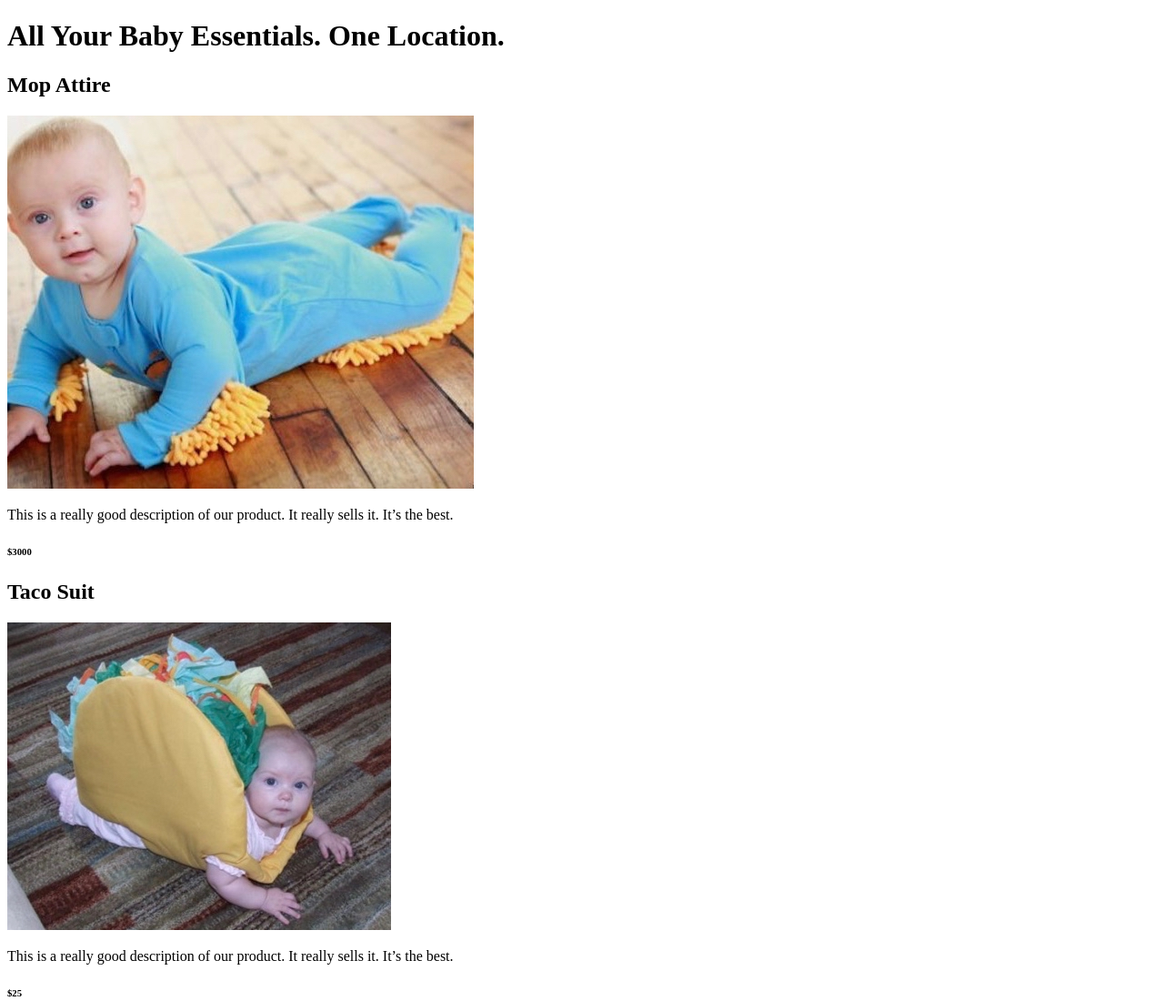
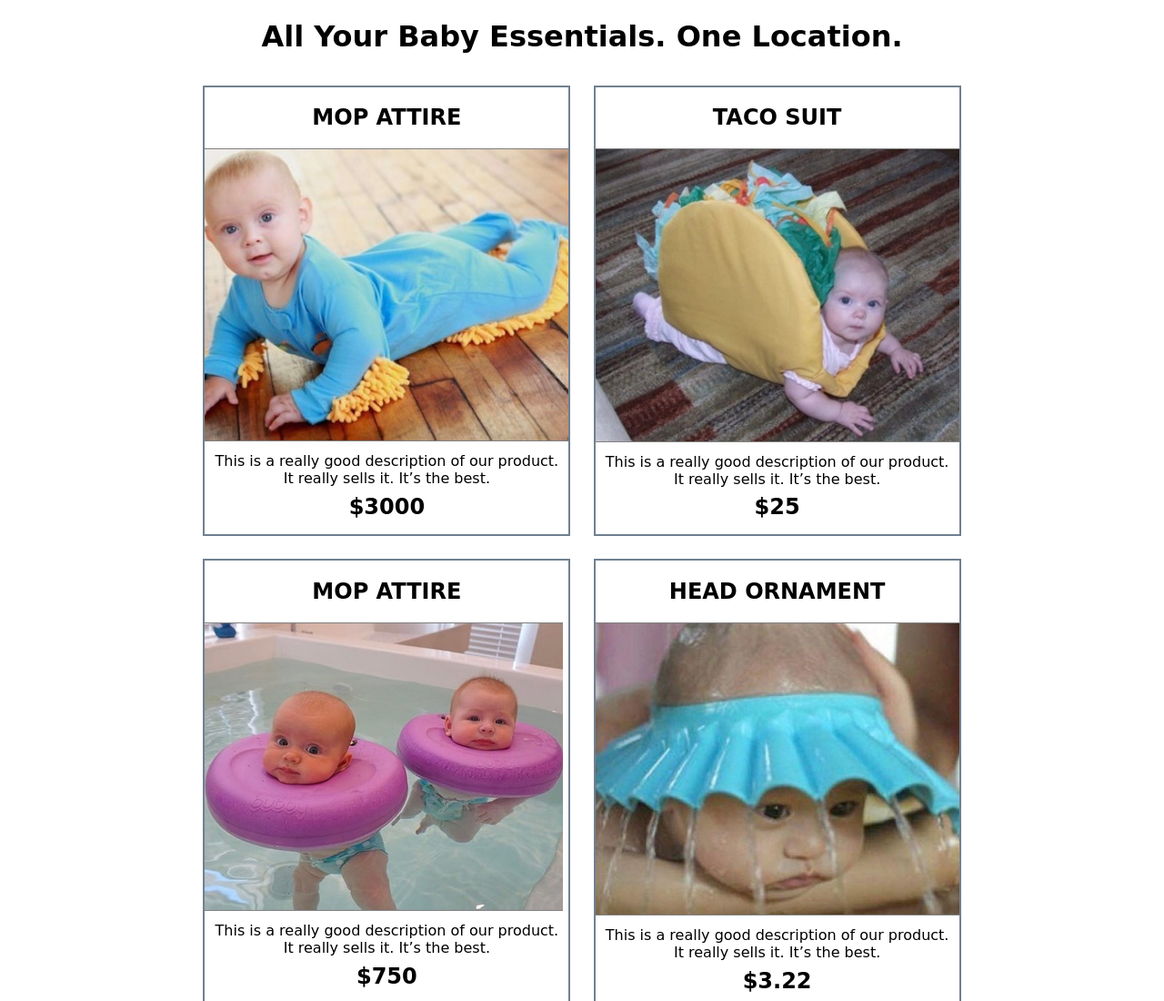
Before and after one commit to waamber/css102-e6, a plain HTML site: page index.html in a window 1280 px wide. Shown: the top 1100 px of the page at 91% size. Drawn offline with Linux system fonts and the light colour scheme.

Commit message:
caught up

```diff
--- a/index.html
+++ b/index.html
@@ -3,6 +3,8 @@
   <head>
     <meta charset="utf-8">
     <title>Baby Essentials</title>
+    <link href="https://fonts.googleapis.com/css?family=Shadows+Into+Light" rel="stylesheet">
+    <link rel="stylesheet" type="text/css" href="main.css">
   </head>
   <body>
     <h1>All Your Baby Essentials. One Location.</h1>
--- a/main.css
+++ b/main.css
@@ -2,12 +2,20 @@ body {
 	font-family: 'Shadows Into Light Two', cursive;
 }
 
-
+h1 {
+	text-align: center;
+}
 /*****CARD STYLING*****/
+#product-container {
+    display: flex;
+    flex-wrap: wrap;
+    justify-content: center;
+}
 
 .product {
 	width: 400px;
 	border: 2px solid slategray;
+	margin: 1%;
 }
 
 .image img {
```
